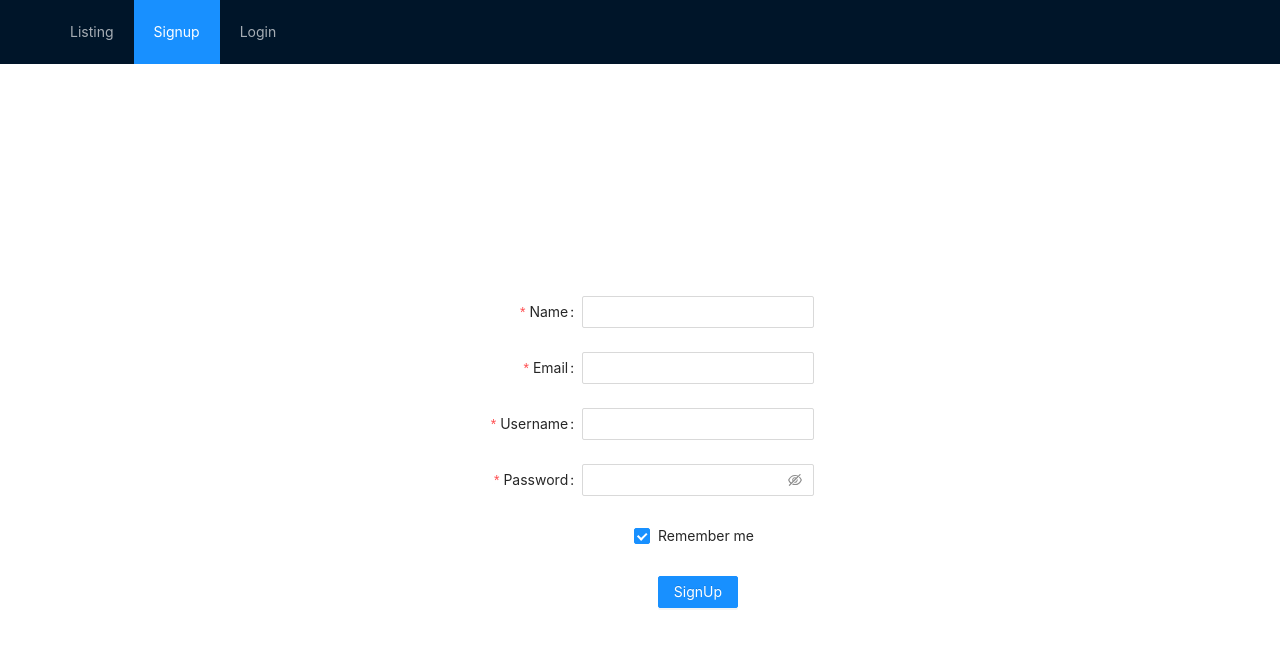
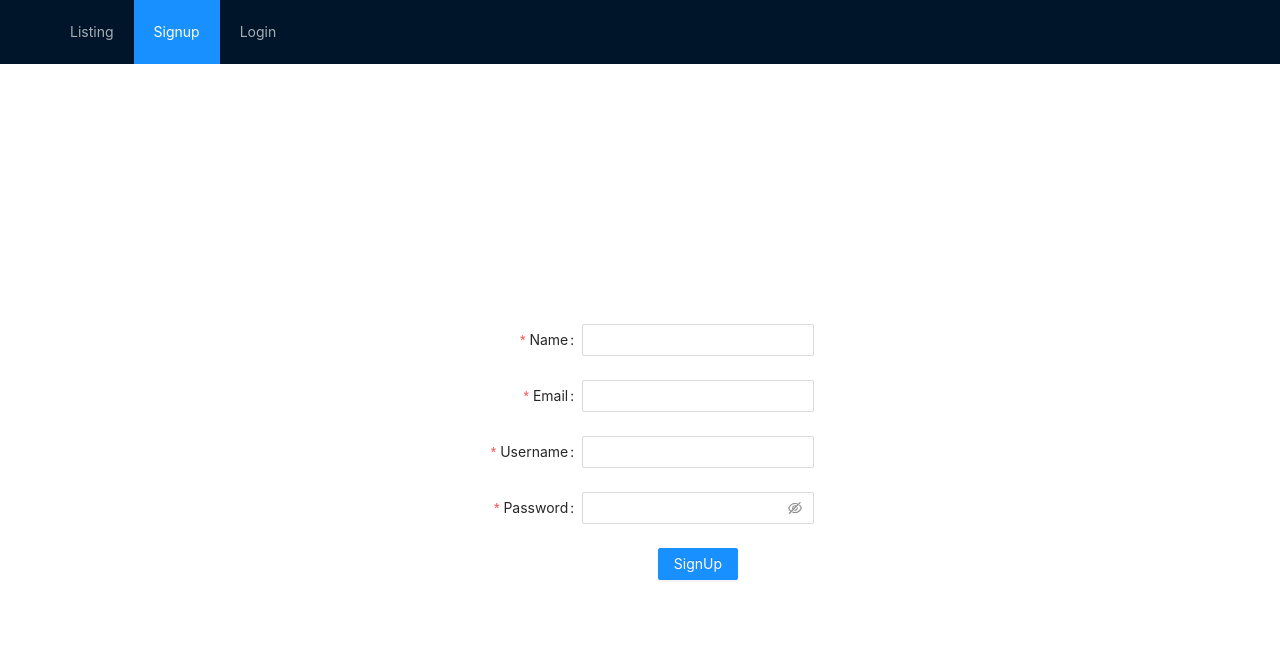
Before and after one commit to Harshitagupta2201/julyfsreactlistingapp, a React (Create React App) app: page /signup in a window 1280 px wide. Shown: the top 646 px of the page. Built offline with nearby package versions, Linux system fonts and the light colour scheme.

Commit message:
Axios signup api

```diff
--- a/src/pages/Listing.js
+++ b/src/pages/Listing.js
@@ -51,7 +51,7 @@ const Listing = () => {
       key: 'files',
       render: (record) => (
         record.split(",").map(ele=>(
-          <img src={ele} width="50px" height="50px" style={{cursor:"pointer"}} onClick={()=>openImageInNewTab(ele)}/>
+        <> <img src={ele} width="50px" height="50px" style={{cursor:"pointer"}} onClick={()=>openImageInNewTab(ele)}/><br/></>
         ))
 
       ),
--- a/src/pages/SignUp.js
+++ b/src/pages/SignUp.js
@@ -2,13 +2,23 @@ import React from "react";
 import { Button, Checkbox, Form, Input } from "antd";
 
 import { useNavigate } from "react-router-dom";
+import axios from "axios";
 
 const SignUp = () => {
   const navigate = useNavigate(); // for dynmaic page routing
   const onFinish = (values) => {
+    console.log(values);
     // api ca;; here --->>
 
-    navigate("/listing");
+    //
+
+axios.post("http://rustycoder.live:8181/auth/signup",values).then(response=>{
+  console.log(response.data)
+  navigate("/listing");
+}).catch(err=>{
+  console.log(err);
+})
+
   };
   const onFinishFailed = (errorInfo) => {
     console.log("Failed:", errorInfo);
@@ -89,16 +99,6 @@ const SignUp = () => {
           <Input.Password />
         </Form.Item>
 
-        <Form.Item
-          name="remember"
-          valuePropName="checked"
-          wrapperCol={{
-            offset: 8,
-            span: 16,
-          }}
-        >
-          <Checkbox>Remember me</Checkbox>
-        </Form.Item>
 
         <Form.Item
           wrapperCol={{
```
